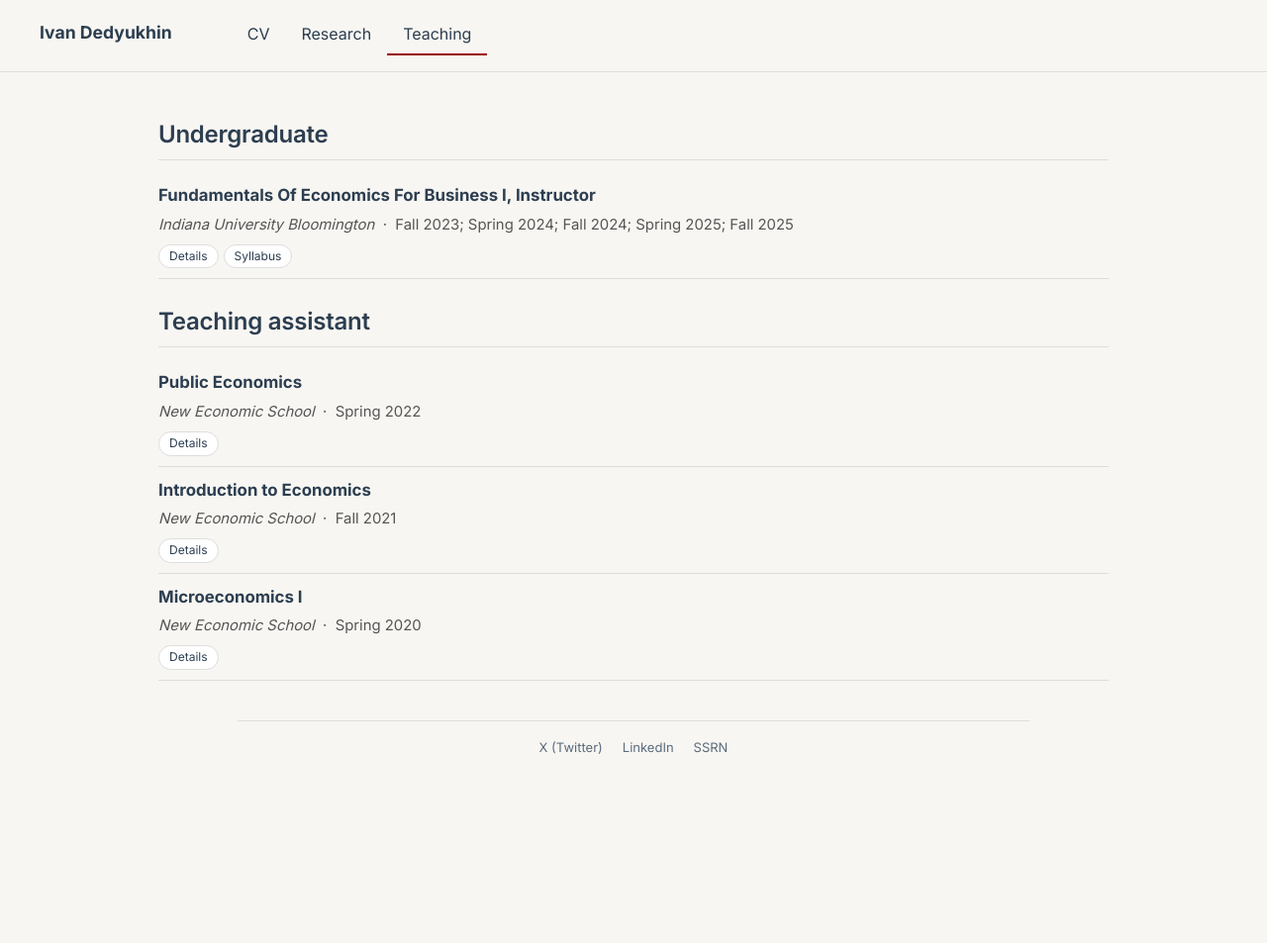
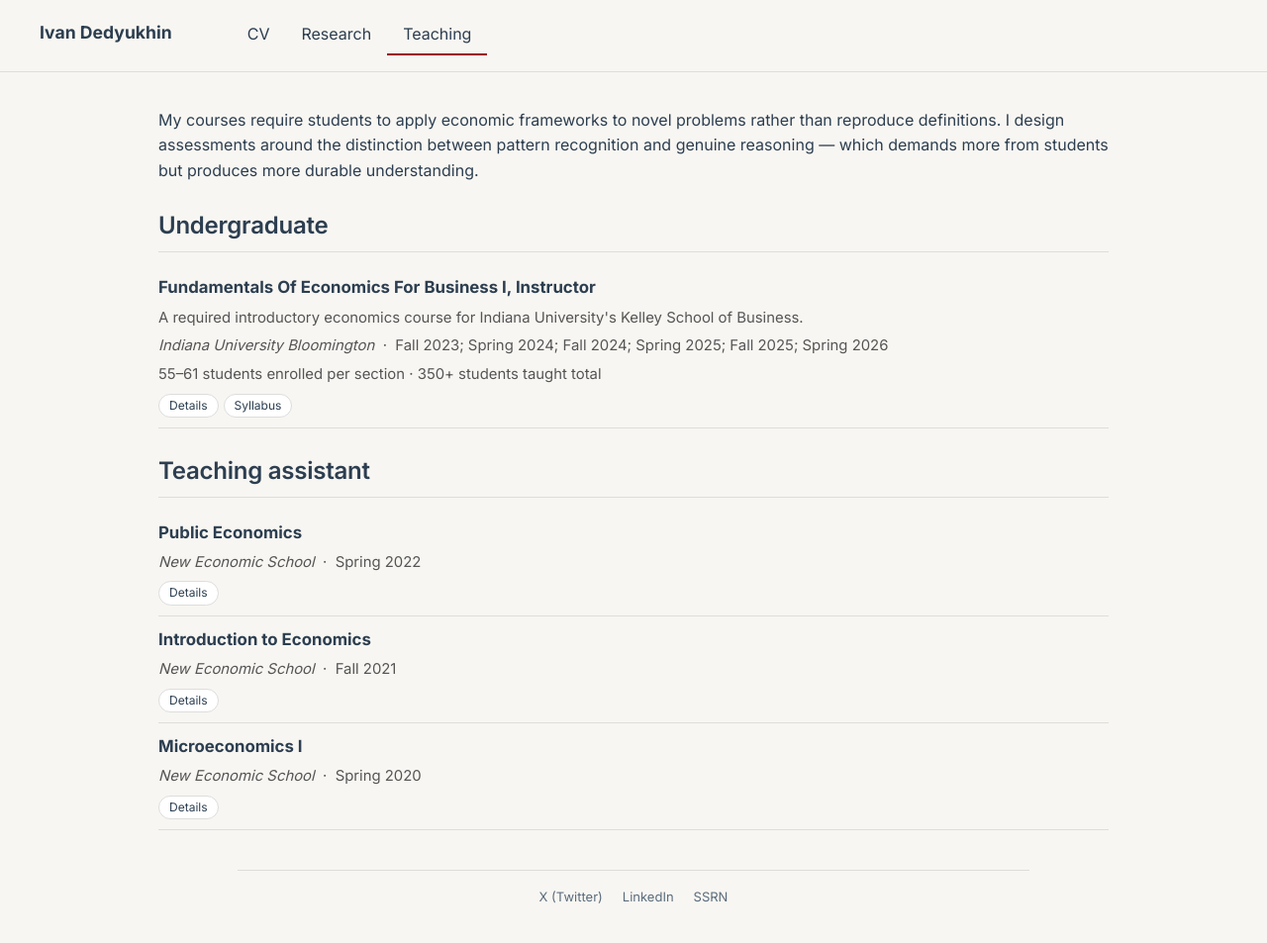
Before and after one commit to Dedyukhin/dedyukhin.github.io, a Jekyll site: the page built from Teaching.md, in a window 1280 px wide. Shown: the whole page at 99% size. Built offline with Jekyll 4.4.1, drawn with Linux system fonts in a browser that asks for light colours; before the commit the page ends 900 px from its top, so only the background shows below that.

Commit message:
Update teaching page with Spring 2026, philosophy statement, and student quotes
- Added teaching philosophy paragraph at top of page
- Updated B251 course entry:
  * Added Spring 2026 to semester list
  * Added course description
  * Added enrollment statistics (55-61 students/section, 350+ total)
  * Added four student testimonial quotes in Details section
  * Added note that teaching evaluations available upon request
- Teaching assistant section unchanged

https://claude.ai/code/session_013V9mrBskLzZ9tvr725KKdc

```diff
--- a/Teaching.md
+++ b/Teaching.md
@@ -4,12 +4,16 @@ title: Teaching - Ivan Dedyukhin
 permalink: /teaching/
 ---
 
+<p style="margin-bottom: 1.5em;">My courses require students to apply economic frameworks to novel problems rather than reproduce definitions. I design assessments around the distinction between pattern recognition and genuine reasoning — which demands more from students but produces more durable understanding.</p>
+
 <h2>Undergraduate</h2>
 
 <div class="pub-card">
   <div class="pub-header">
     <span class="pub-title"><strong>Fundamentals Of Economics For Business I, Instructor</strong></span>
-    <div class="pub-meta"><em>Indiana University Bloomington</em> &nbsp;·&nbsp; Fall 2023; Spring 2024; Fall 2024; Spring 2025; Fall 2025</div>
+    <div class="pub-meta" style="margin-top: 3px;">A required introductory economics course for Indiana University's Kelley School of Business.</div>
+    <div class="pub-meta"><em>Indiana University Bloomington</em> &nbsp;·&nbsp; Fall 2023; Spring 2024; Fall 2024; Spring 2025; Fall 2025; Spring 2026</div>
+    <div class="pub-meta" style="margin-top: 2px;">55–61 students enrolled per section · 350+ students taught total</div>
     <div class="button-group">
       <a class="mini-btn" aria-expanded="false" aria-controls="B251" onclick="toggleAbstract('B251', this)">Details</a>
       <a class="mini-btn" href="/files/Syllabus SP24-B251-9998.pdf" target="_blank" rel="noopener">Syllabus</a>
@@ -17,6 +21,28 @@ permalink: /teaching/
   </div>
   <div id="B251" class="abstract-container" hidden>
     <p>The first course in a two-course sequence that introduces business students to essential economic concepts. Examines the economic notions of cost and gains from trade, determinants of economic growth, consumer and firm behavior in competitive and non-competitive environments, the effects of taxation, externalities, moral hazard, and adverse selection, and basic game theory.</p>
+
+    <blockquote style="margin: 1em 0; padding-left: 1em; border-left: 3px solid #ccc; font-style: italic;">
+      <p>"I love Ivan. He is always willing to help and very knowledgeable. I love his teaching style — he made everything clear and designed the class well. I actually gained life wisdom from him and this class."</p>
+      <footer style="font-style: normal; font-size: 0.9em; color: #666;">— Student, Fall 2024</footer>
+    </blockquote>
+
+    <blockquote style="margin: 1em 0; padding-left: 1em; border-left: 3px solid #ccc; font-style: italic;">
+      <p>"It is very clear that Ivan is passionate about teaching and I think he did an excellent job delivering the material. I would absolutely recommend him to someone else getting ready to take this class."</p>
+      <footer style="font-style: normal; font-size: 0.9em; color: #666;">— Student, Spring 2024</footer>
+    </blockquote>
+
+    <blockquote style="margin: 1em 0; padding-left: 1em; border-left: 3px solid #ccc; font-style: italic;">
+      <p>"I like how passionate my professor seems about the topic and how he is willing to answer any question, regardless of how 'stupid' the question may appear to be."</p>
+      <footer style="font-style: normal; font-size: 0.9em; color: #666;">— Student, Fall 2024</footer>
+    </blockquote>
+
+    <blockquote style="margin: 1em 0; padding-left: 1em; border-left: 3px solid #ccc; font-style: italic;">
+      <p>"I liked how open he was to communication and adjusting to specific needs."</p>
+      <footer style="font-style: normal; font-size: 0.9em; color: #666;">— Student, Fall 2025</footer>
+    </blockquote>
+
+    <p style="margin-top: 1em; font-size: 0.9em; color: #666; font-style: italic;">Teaching evaluations available upon request.</p>
   </div>
 </div>
 
```
